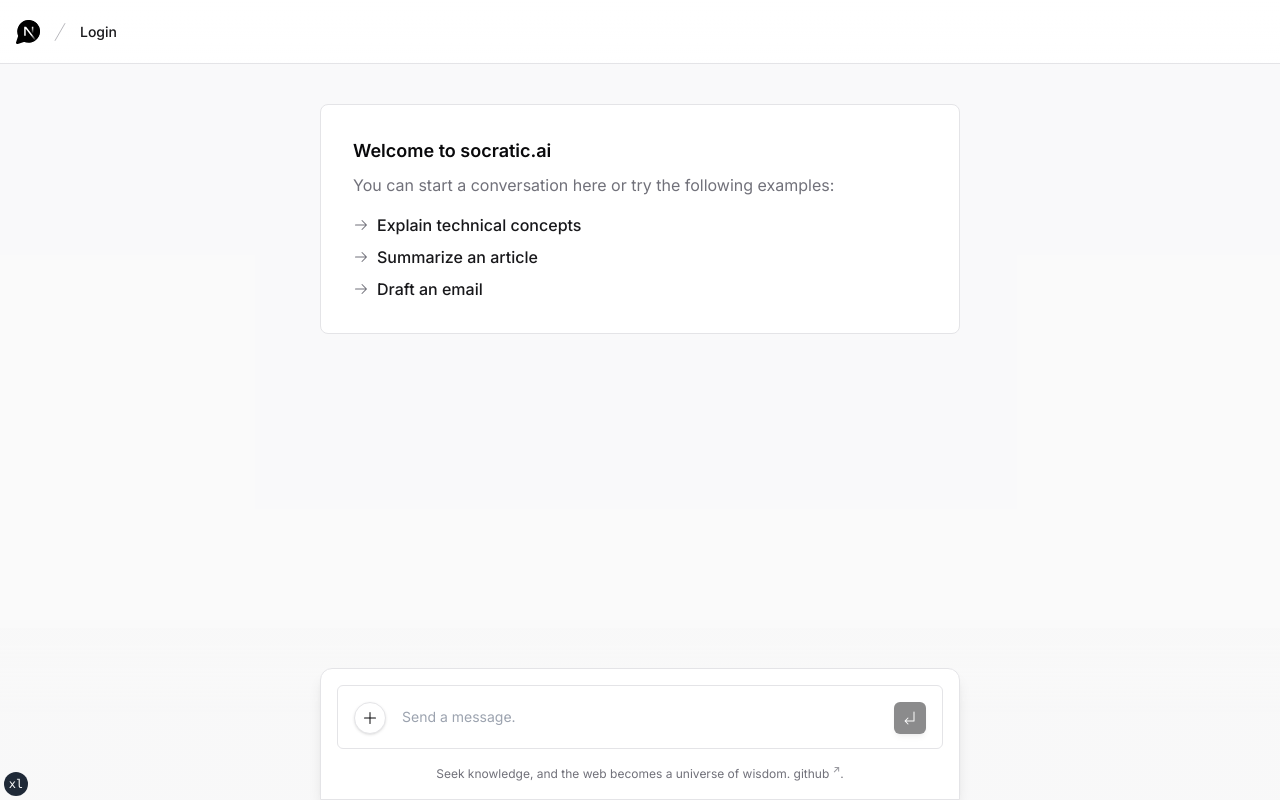
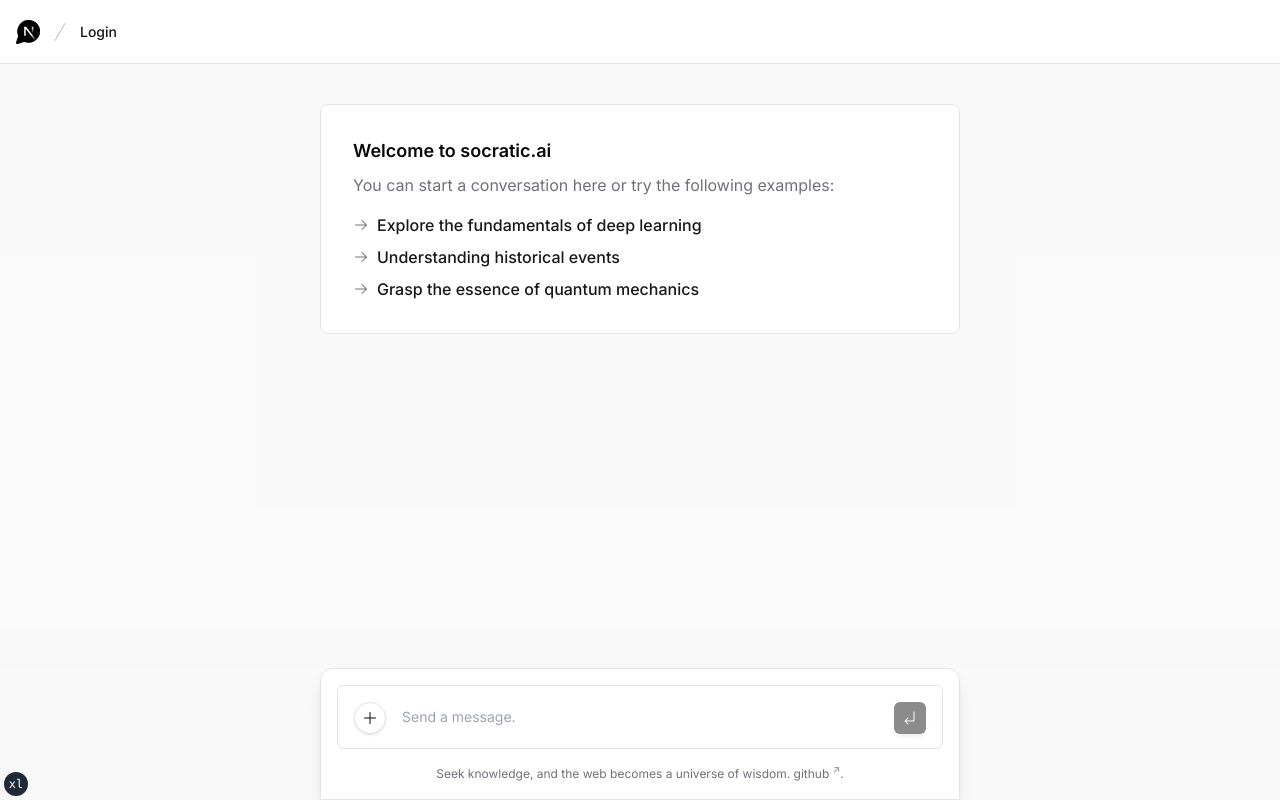
Before and after one commit to Meta-Sean/socratic.ai, a Next.js app: page / in a window 1280 px wide. Built offline with nearby package versions, Linux system fonts and the light colour scheme; no server answers.

Commit message:
new prompts

```diff
--- a/components/empty-screen.tsx
+++ b/components/empty-screen.tsx
@@ -6,18 +6,19 @@ import { IconArrowRight } from '@/components/ui/icons'
 
 const exampleMessages = [
   {
-    heading: 'Explain technical concepts',
-    message: `What is a "serverless function"?`
+    heading: 'Explore the fundamentals of deep learning',
+    message: `Let's delve into the basics of deep learning today using the Socratic method. Why do you think "deep" is used to describe this type of learning, Socrates?`
   },
   {
-    heading: 'Summarize an article',
-    message: 'Summarize the following article for a 2nd grader: \n'
+    heading: 'Understanding historical events',
+    message: `Today, we'll uncover the reasons behind the Renaissance using the Socratic method. What do you believe spurred this significant period of cultural, art, political, and economic "rebirth", Socrates?`
   },
   {
-    heading: 'Draft an email',
-    message: `Draft an email to my boss about the following: \n`
+    heading: 'Grasp the essence of quantum mechanics',
+    message: `Let's explore the perplexing world of quantum mechanics using the Socratic method. Why might an electron exist in multiple states simultaneously, Socrates?`
   }
 ]
+
 
 export function EmptyScreen({ setInput }: Pick<UseChatHelpers, 'setInput'>) {
   return (
```
